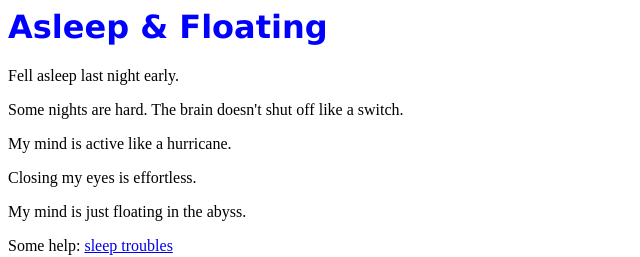
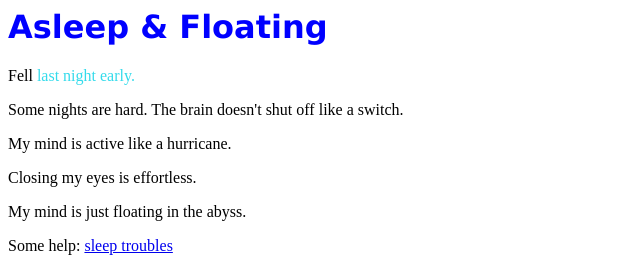
Before and after one commit to druiz-23/druiz-23.github.io, a plain HTML site: page index.html in a window 1280 px wide. Shown: the top 257 px of the page, without its empty margins (0-640 px from the left). Drawn offline with Linux system fonts and the light colour scheme.

Commit message:
Update index.html

```diff
--- a/index.html
+++ b/index.html
@@ -4,7 +4,7 @@
 </head>
 <body>
   <h1>Asleep & Floating </h1>
-  <p>Fell asleep last night early. </p>
+  <p>Fell<span style="color:#34dbeb;"asleep</span> last night early. </p>
   <p>Some nights are hard. The brain doesn't shut off like a switch.</p>
   <p>My mind is active like a hurricane.</p>
   <p>Closing my eyes is effortless.</p>
```
